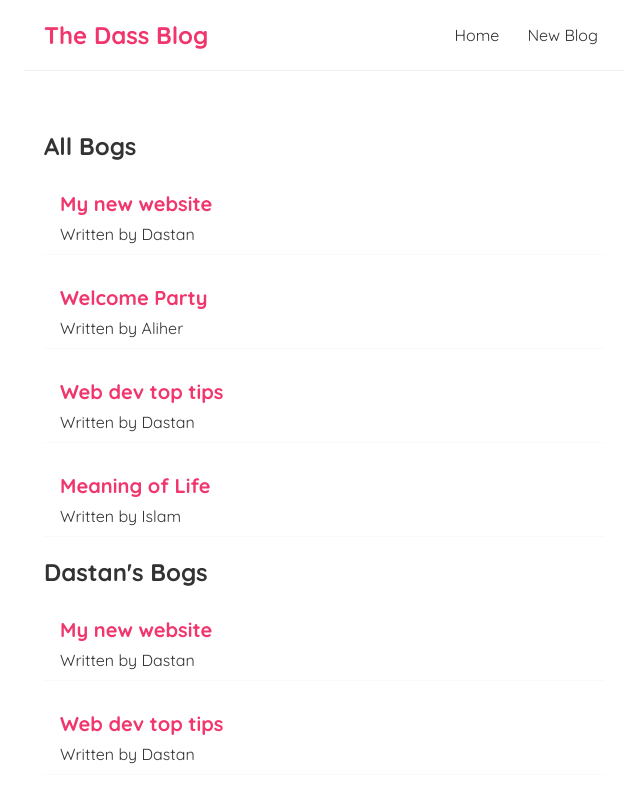
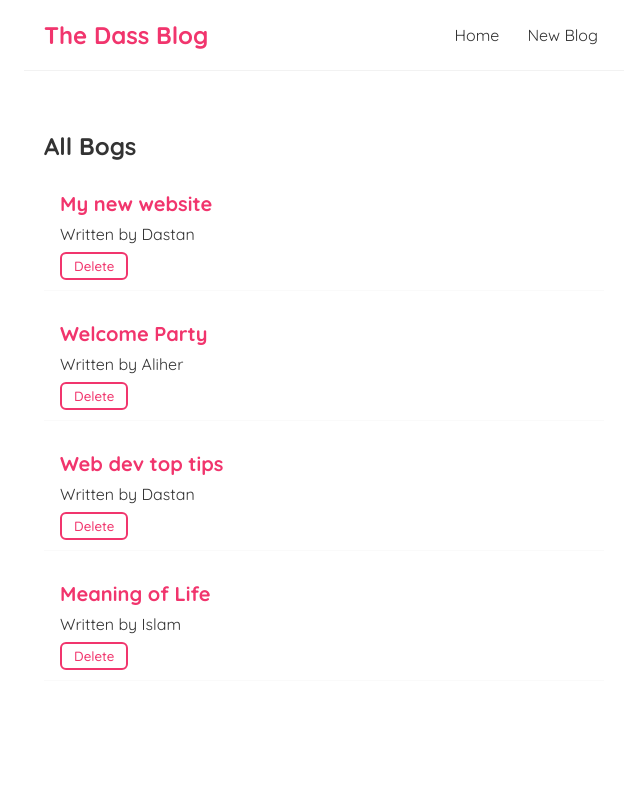
Before and after one commit to eB00k/Blog-Post, a React (Create React App) app: page / in a window 1280 px wide. Shown: the top 802 px of the page, without its empty margins (316-956 px from the left). Built offline with nearby package versions, Linux system fonts and the light colour scheme.

Commit message:
Function as Props, Deleting an item

```diff
--- a/src/components/BlogList.jsx
+++ b/src/components/BlogList.jsx
@@ -1,4 +1,4 @@
-const BlogList = ({ blogs, title }) => {
+const BlogList = ({ blogs, title, handleDelete }) => {
   //   const blogs = props.blogs;
   //   const title = props.title;
   return (
@@ -8,6 +8,7 @@
         <div className="blog-preview" key={blog.id}>
           <h2>{blog.title}</h2>
           <p>Written by {blog.author}</p>
+          <button className="delete-blog" onClick={() => handleDelete(blog.id)}>Delete</button>
         </div>
       ))}
     </div>
--- a/src/components/Home.jsx
+++ b/src/components/Home.jsx
@@ -28,10 +28,16 @@
       id: 4,
     },
   ]);
+
+  const handleDelete = (id) => {
+    const newBlogs = blogs.filter((blog) => blog.id !== id);
+    console.log(newBlogs);
+    setBlogs(newBlogs);
+  };
+
   return (
     <div className="home">
-     <BlogList blogs={blogs} title="All Bogs"/>
-     <BlogList blogs={blogs.filter((blog) => blog.author === "Dastan")} title="Dastan's Bogs"/>
+      <BlogList blogs={blogs} title="All Bogs" handleDelete={handleDelete} />
     </div>
   );
 };
--- a/src/index.css
+++ b/src/index.css
@@ -57,3 +57,19 @@
   color: #f1356d;
   margin-bottom: 8px;
 }
+
+.blog-preview .delete-blog {
+  margin-top: 8px;
+  background-color: transparent;
+  border: 2px solid #f1356d;
+  padding: 4px 12px;
+  border-radius: 6px;
+  color: #f1356d;
+  font-weight: 500;
+}
+
+.blog-preview .delete-blog:active{
+ background-color: #f1356da3;
+ border: 2px solid #f1356da3;
+ color: white;
+}
```
